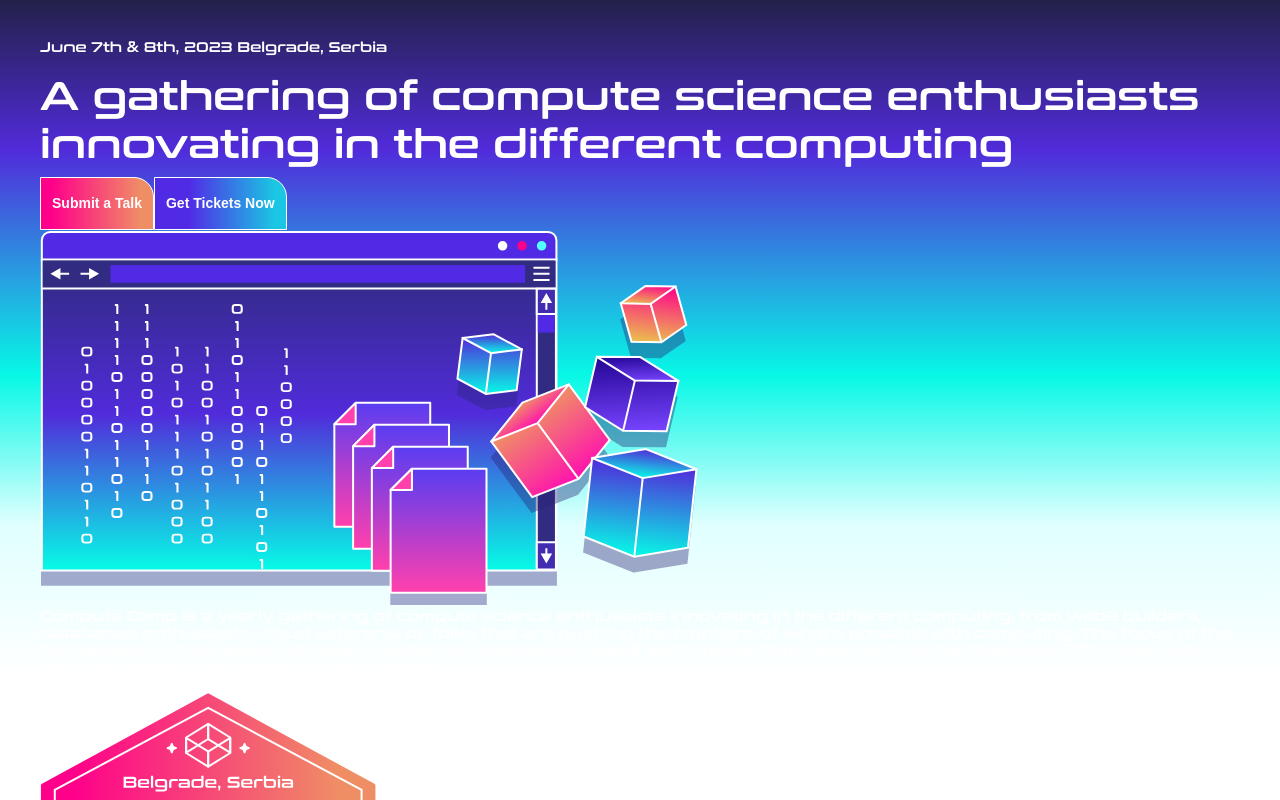
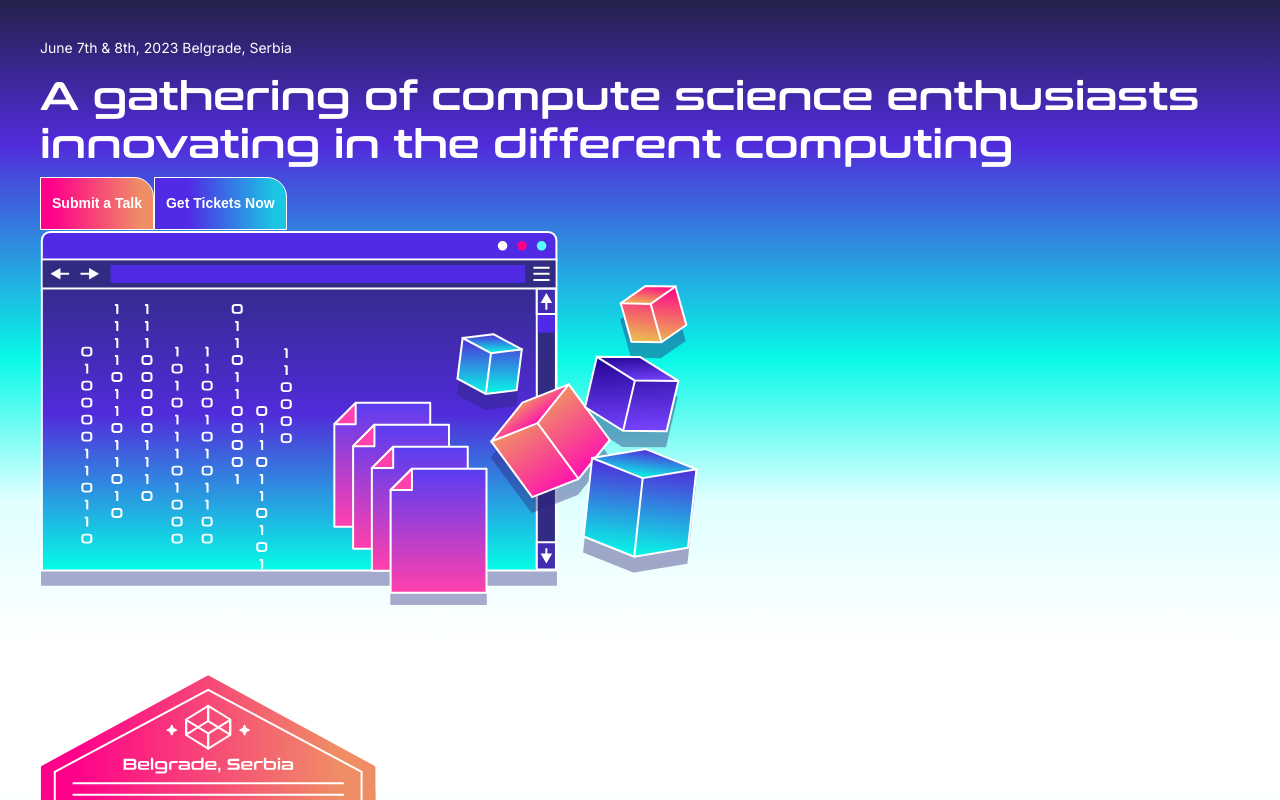
Before and after one commit to filmineio/compute.camp, a Next.js app: page / in a window 1280 px wide. Shown: the top 800 px of the page. Built offline with nearby package versions, Linux system fonts and the light colour scheme; no server answers.

Commit message:
Additional font

```diff
--- a/src/components/Pages/Landing/InitSection/InitSection.module.scss
+++ b/src/components/Pages/Landing/InitSection/InitSection.module.scss
@@ -0,0 +1,3 @@
+.init-section-wrapper {
+
+}
--- a/src/components/Pages/Landing/InitSection/InitSection.tsx
+++ b/src/components/Pages/Landing/InitSection/InitSection.tsx
@@ -4,7 +4,7 @@ import Illustration1 from 'components/Common/Icons/Illustration1';
 import styles from './InitSection.module.scss';
 
 const InitSection: FC = () => (
-  <div className={styles['init-section']}>
+  <div className={styles['init-section-wrapper']}>
     <div className={styles['init-section-text']}>
       <p>June 7th & 8th, 2023 Belgrade, Serbia</p>
       <h1>
--- a/src/pages/_document.tsx
+++ b/src/pages/_document.tsx
@@ -78,7 +78,7 @@ class MyDocument extends Document {
           <meta name="msapplication-TileImage" content="/img/favicon/favicon-144.png" />
           <link rel="preconnect" href="https://fonts.googleapis.com" />
           <link
-            href="https://fonts.googleapis.com/css2?family=DM+Sans:wght@400;700&display=swap"
+            href="https://fonts.googleapis.com/css2?family=Inter&display=swap"
             rel="stylesheet"
           />
           <base href="./" />
--- a/src/styles/style.scss
+++ b/src/styles/style.scss
@@ -64,7 +64,7 @@ html {
 }
 
 body {
-  font-family: 'Conthrax SemiBold', sans-serif;
+  font-family: 'Inter', sans-serif;
   scroll-behavior: smooth;
   color: var(--white);
   background: linear-gradient(#232149 0%, #512BDA 10%, #07F8E6 25%, #E0FFFF 35%, #FFFFFF 45%, #FFFFFF 55%, #E0FFFF 65%, #07F8E6 75%, #512BDA 90%, #232149 100%);
@@ -112,7 +112,7 @@ input,
 textarea,
 keygen,
 select {
-  font-family: 'Conthrax SemiBold', sans-serif;
+  font-family: 'Inter', sans-serif;
 }
 
 input::-webkit-outer-spin-button,
@@ -155,6 +155,7 @@ h3,
 h4,
 h5,
 h6 {
+  font-family: 'Conthrax SemiBold', sans-serif;
   font-weight: 700;
   color: var(--white);
   margin-top: 0;
```
